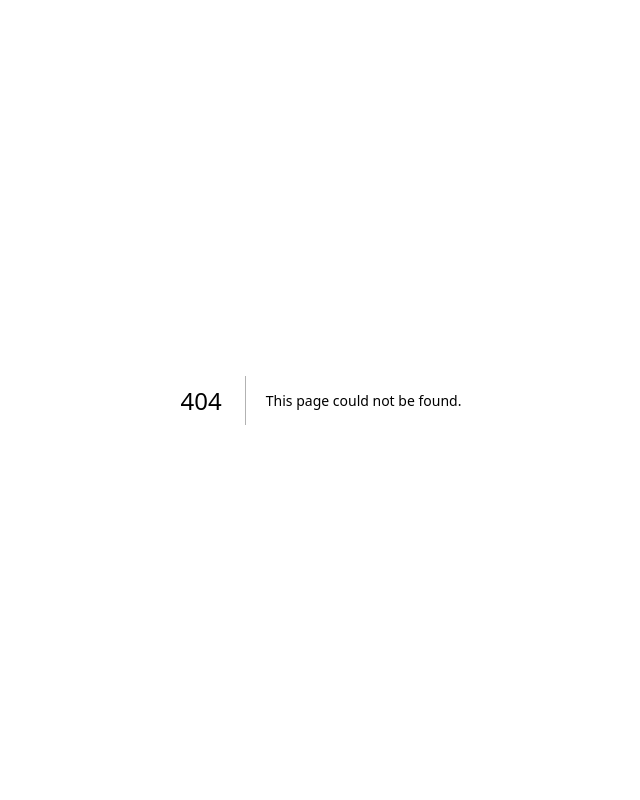
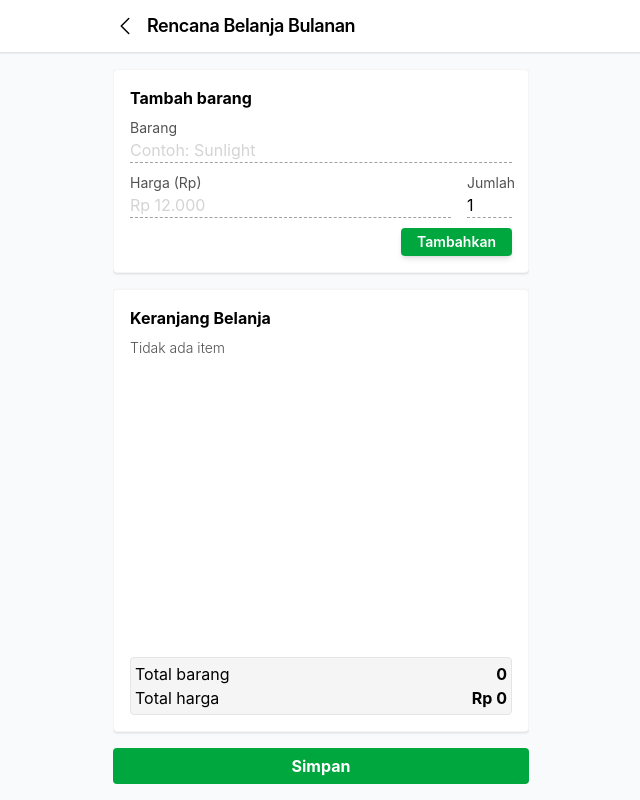
Before and after one commit to rasyidcode/monthly-grocery-planner, a Next.js app in the folder frontend/: page /plans/1/items in a window 1280 px wide. Before the commit this address had no page. Shown: the whole page, without its empty margins (319-959 px from the left). Built offline with nearby package versions, Linux system fonts and the light colour scheme.

Commit message:
add working item add to plan

```diff
--- /dev/null
+++ b/frontend/src/app/(dashboard)/plans/[id]/items/add/page.tsx
@@ -0,0 +1,25 @@
+import { getPlanById } from "@/app/action";
+import FormPlanning from "@/components/FormPlanning";
+import { notFound } from "next/navigation";
+
+export default async function PlanItemsAdd({
+  params,
+}: {
+  params: {
+    id: string;
+  };
+}) {
+  const { id } = await params;
+
+  const plan = await getPlanById(parseInt(id));
+  if (!plan) {
+    notFound();
+  }
+
+  return (
+    <div className="flex-1 flex flex-col space-y-4 w-full">
+      <h1 className="text-xl font-semibold">Rencana November 2025</h1>
+      <FormPlanning initialItems={plan?.items} planId={plan?.id} />
+    </div>
+  );
+}
--- a/frontend/src/app/(dashboard)/plans/[id]/items/create/page.tsx
+++ b/frontend/src/app/(dashboard)/plans/[id]/items/page.tsx
@@ -1,11 +1,8 @@
 import FormPlanning from "@/components/FormPlanning";
-import { ChevronLeftIcon } from "@heroicons/react/24/outline";
 
-export default function AddPlanPage() {
+export default function PlanItems() {
   return (
     <div className="flex-1 flex flex-col space-y-4 w-full">
-
-
       <FormPlanning />
     </div>
   );
--- a/frontend/src/app/action.ts
+++ b/frontend/src/app/action.ts
@@ -1,7 +1,7 @@
 "use server";
 
 import { auth } from "@/auth";
-import { Plan } from "@/types";
+import { Item, Plan } from "@/types";
 
 export async function getPlans({
   year,
@@ -26,7 +26,6 @@ export async function getPlans({
     }
 
     const plans = await response.json();
-    console.log("plans", plans);
     return plans;
   } catch (err) {
     console.error(err);
@@ -34,7 +33,29 @@ export async function getPlans({
   }
 }
 
-export async function getPlanById() {}
+export async function getPlanById(id: number): Promise<Plan | null> {
+  const session = await auth();
+  try {
+    const response = await fetch(
+      `${process.env.BACKEND_API_URL}/api/plans/${id}`,
+      {
+        headers: {
+          "Content-Type": "application/json",
+          authorization: `Bearer ${session?.user.accessToken}`,
+        },
+      }
+    );
+    if (!response.ok) {
+      return null;
+    }
+
+    const plan = await response.json();
+    return plan;
+  } catch (err) {
+    console.error(err);
+    return null;
+  }
+}
 
 export async function createPlan({
   year,
@@ -42,7 +63,7 @@ export async function createPlan({
 }: {
   year: number;
   month: number;
-}): Promise<void> {
+}): Promise<Plan | null> {
   const session = await auth();
   const response = await fetch(`${process.env.BACKEND_API_URL}/api/plans`, {
     method: "POST",
@@ -55,10 +76,47 @@ export async function createPlan({
       year,
     }),
   });
+  if (!response.ok) {
+    return null;
+  }
 
-  console.log(await response.json());
+  return await response.json();
 }
 
 export async function updatePlan() {}
 
 export async function deletePlan() {}
+
+export async function createItem({
+  planId,
+  name,
+  price,
+  qty,
+}: {
+  planId: number;
+  name: string;
+  price: number;
+  qty: number;
+}): Promise<Item | null> {
+  const session = await auth();
+  const response = await fetch(
+    `${process.env.BACKEND_API_URL}/api/plans/${planId}/items`,
+    {
+      method: "POST",
+      headers: {
+        "Content-Type": "application/json",
+        authorization: `Bearer ${session?.user.accessToken}`,
+      },
+      body: JSON.stringify({
+        name: name,
+        price: price,
+        qty: qty,
+      }),
+    }
+  );
+  if (!response.ok) {
+    return null;
+  }
+
+  return await response.json();
+}
--- a/frontend/src/components/FormPlanning.tsx
+++ b/frontend/src/components/FormPlanning.tsx
@@ -1,16 +1,50 @@
 "use client";
 
+import { createItem } from "@/app/action";
+import { Item } from "@/types";
 import { EllipsisVerticalIcon } from "@heroicons/react/24/outline";
+import { FormEvent, useRef, useState } from "react";
 
-export default function FormPlanning() {
+export default function FormPlanning({
+  initialItems,
+  planId,
+}: {
+  initialItems?: Item[];
+  planId?: number;
+}) {
+  const [name, setName] = useState("");
+  const [price, setPrice] = useState("");
+  const priceNum = useRef(0);
+  const [qty, setQty] = useState(1);
+  const [items, setItems] = useState<Item[]>(initialItems ?? []);
+
+  const priceTotal = items.reduce((acc, curr) => acc + (curr.price ?? 0), 0);
+  const itemsTotal = items.reduce((acc, curr) => acc + (curr.qty ?? 0), 0);
+
+  async function handleSubmit(e: FormEvent<HTMLFormElement>) {
+    e.preventDefault();
+
+    const newPlan = await createItem({
+      planId: planId ?? 0,
+      name: name,
+      price: priceNum.current,
+      qty: qty,
+    });
+
+    setItems([...items, newPlan ?? {}]);
+
+    // reset form
+    setName("");
+    setPrice("");
+    priceNum.current = 0;
+    setQty(1);
+  }
+
   return (
-    <form
-      onSubmit={() => {}}
-      className="flex-1 space-y-4 flex flex-col h-full w-full overflow-hidden"
-    >
+    <div className="flex-1 space-y-4 flex flex-col h-full w-full overflow-hidden">
       <section className="bg-white shadow p-4 rounded border border-neutral-100 relative space-y-2">
         <h1 className="font-bold">Tambah barang</h1>
-        <div className="space-y-2.5">
+        <form onSubmit={handleSubmit} className="space-y-2.5">
           <div>
             <label htmlFor="name" className="block text-sm text-neutral-600">
               Barang
@@ -19,6 +53,8 @@ export default function FormPlanning() {
               type="text"
               name="name"
               placeholder="Contoh: Sunlight"
+              value={name}
+              onChange={(e) => setName(e.target.value)}
               className="w-full border-0 border-b border-dashed bg-transparent border-neutral-400
               outline-none placeholder:text-neutral-300 focus:border-neutral-600 focus:ring-0"
             />
@@ -29,9 +65,23 @@ export default function FormPlanning() {
                 Harga (Rp)
               </label>
               <input
-                type="number"
+                type="text"
                 name="price"
-                placeholder="12000"
+                placeholder="Rp 12.000"
+                value={price}
+                onChange={(e) => {
+                  const number = e.target.value.replace(/[^0-9,]/g, "");
+                  const numericValue = Number(number.replace(/,/g, "")) || 0;
+
+                  setPrice(
+                    numericValue.toLocaleString("id-ID", {
+                      currency: "IDR",
+                      style: "currency",
+                      minimumFractionDigits: 0,
+                    })
+                  );
+                  priceNum.current = numericValue;
+                }}
                 className="w-full border-0 border-b border-dashed border-neutral-400 bg-transparent
               outline-none placeholder:text-neutral-300 focus:border-neutral-500 focus:ring-0"
               />
@@ -44,18 +94,22 @@ export default function FormPlanning() {
                 type="number"
                 name="qty"
                 placeholder="Jumlah"
-                defaultValue={1}
+                value={qty}
+                onChange={(e) => setQty(parseInt(e.target.value ?? 0))}
                 className="w-full border-0 border-b border-dashed border-neutral-400 bg-transparent
                 outline-none placeholder:text-neutral-300 focus:border-neutral-500 focus:ring-0"
               />
             </div>
           </div>
           <div className="flex justify-end">
-            <button className="bg-neutral-500 text-sm text-white font-semibold py-1 rounded-sm px-4 shadow-md">
+            <button
+              type="submit"
+              className="bg-green-600 text-sm text-white font-semibold py-1 rounded-sm px-4 shadow-md"
+            >
               Tambahkan
             </button>
           </div>
-        </div>
+        </form>
       </section>
 
       <section
@@ -67,12 +121,17 @@ export default function FormPlanning() {
           className="flex-1 overflow-y-scroll divide-y divide-dashed divide-neutral-400
         space-y-1 h-full w-full"
         >
-          {Array.from({ length: 20 }, (value, index) => index + 1).map(
-            (index) => (
-              <li key={index} className="flex">
+          {items.length === 0 && (
+            <li className="font-light text-sm text-neutral-600">
+              Tidak ada item
+            </li>
+          )}
+          {items.length > 0 &&
+            items.map((item) => (
+              <li key={item.id} className="flex">
                 <div className="flex-1">
                   <div className="flex items-center justify-between">
-                    <span className="font-light">Sunlight</span>
+                    <span className="font-light">{item.name}</span>
                     <button className="active:bg-neutral-200 rounded-full">
                       <EllipsisVerticalIcon className="size-4" />
                     </button>
@@ -80,16 +139,16 @@ export default function FormPlanning() {
                   <div className="space-x-2 flex items-center justify-between">
                     <span className="text-neutral-500 text-sm">
                       (
-                      {(20000)
+                      {(item.price ?? 0)
                         .toLocaleString("id-ID", {
                           currency: "IDR",
                           style: "currency",
                         })
                         .slice(0, -3)}
-                      ) x 4
+                      ) x {item.qty ?? 1}
                     </span>
                     <span className="font-semibold text-sm text-neutral-600">
-                      {(80000)
+                      {((item.price ?? 0) * (item.qty ?? 1))
                         .toLocaleString("id-ID", {
                           currency: "IDR",
                           style: "currency",
@@ -129,24 +188,30 @@ export default function FormPlanning() {
               //     </label>
               //     <strong>Rp.78,000</strong>
               //   </li>
-            )
-          )}
+            ))}
         </ul>
         <div className="p-1 bg-neutral-100 rounded border border-neutral-200">
           <div className="flex items-center justify-between">
             <span>Total barang</span>
-            <strong>30</strong>
+            <strong>{itemsTotal}</strong>
           </div>
           <div className="flex items-center justify-between">
             <span>Total harga</span>
-            <strong>Rp, 30.000</strong>
+            <strong>
+              {priceTotal
+                .toLocaleString("id-ID", {
+                  currency: "IDR",
+                  style: "currency",
+                })
+                .slice(0, -3)}
+            </strong>
           </div>
         </div>
       </section>
 
-      <button className="bg-neutral-500 text-white font-bold py-1.5 rounded-sm">
-        Simpan Rencana
+      <button className="bg-green-600 text-white font-bold py-1.5 rounded-sm">
+        Simpan
       </button>
-    </form>
+    </div>
   );
 }
--- a/frontend/src/components/Header.tsx
+++ b/frontend/src/components/Header.tsx
@@ -1,36 +1,15 @@
 "use client";
 
 import { ChevronLeftIcon, ShoppingCartIcon } from "@heroicons/react/24/outline";
-import { redirect, useParams, usePathname, useRouter } from "next/navigation";
-import { useEffect, useState } from "react";
-import { getPlanById } from "@/app/action";
+import { redirect, usePathname } from "next/navigation";
 
 export default function Header() {
-  const router = useRouter();
   const pathname = usePathname();
   const isHome = pathname === "/";
-  const { id } = useParams();
-  const [year, setYear] = useState<number | null>(null);
-  const [monthTitle, setMonthTitle] = useState("Bulanan");
 
   function handleBack() {
     redirect("/");
   }
-
-  useEffect(() => {
-    if (!id) return;
-
-    async function getPlan(id: number) {
-      const plan = await getPlanById(id);
-      if (plan) {
-        setYear(plan.year ?? null);
-        const planDate = new Date(plan.year!, plan.month! - 1, 1);
-        setMonthTitle(planDate.toLocaleString("id-ID", { month: "long" }));
-      }
-    }
-
-    getPlan(parseInt(id as string));
-  }, [id]);
 
   return (
     <header
@@ -49,7 +28,7 @@ export default function Header() {
         )}
 
         <h1 className="text-lg font-semibold tracking-tight truncate">
-          Rencana Belanja {monthTitle} {year}
+          Rencana Belanja Bulanan
         </h1>
       </div>
     </header>
--- a/frontend/src/components/PlanningCard.tsx
+++ b/frontend/src/components/PlanningCard.tsx
@@ -3,11 +3,20 @@
 import { createPlan } from "@/app/action";
 import { Plan } from "@/types";
 import { ChevronRightIcon } from "@heroicons/react/24/outline";
+import Link from "next/link";
 import { useState } from "react";
 
 export default function PlanningCard({ plan }: { plan: Plan }) {
   const [status, setStatus] = useState<Plan["status"] | "initiating">(
     plan.status ?? null
+  );
+  const priceTotal = plan.items?.reduce(
+    (acc, curr) => acc + (curr.price ?? 0),
+    0
+  );
+  const itemsTotal = plan.items?.reduce(
+    (acc, curr) => acc + (curr.qty ?? 0),
+    0
   );
 
   async function handleInitiating() {
@@ -61,22 +70,30 @@ export default function PlanningCard({ plan }: { plan: Plan }) {
           <div className="mt-4">
             <div className="flex items-baseline justify-between">
               <h2>Prediksi total harga</h2>
-              <strong className="text-green-600">Rp. 520,000</strong>
+              <strong className="text-green-600">
+                {priceTotal
+                  ?.toLocaleString("id-ID", {
+                    currency: "IDR",
+                    style: "currency",
+                  })
+                  .slice(0, -3)}
+              </strong>
             </div>
             <div className="flex items-baseline justify-between">
               <h2>Prediksi jumlah barang</h2>
-              <strong>69</strong>
+              <strong>{itemsTotal}</strong>
             </div>
             <div className="flex gap-2 mt-4">
               <button className="flex-1 bg-green-600 text-white font-bold py-1.5 rounded-sm">
                 Mulai belanja
               </button>
-              <button
+              <Link
+                href={`plans/${plan.id}/items/add`}
                 className="flex-1 border-green-600 border-2 text-green-600 font-bold
-              rounded-sm py-1.5"
+              rounded-sm py-1.5 flex items-center justify-center"
               >
                 Lihat detail
-              </button>
+              </Link>
             </div>
           </div>
         </div>
```
Also changed, not shown: 2 other files (tests, documents, lock files or other folders).
